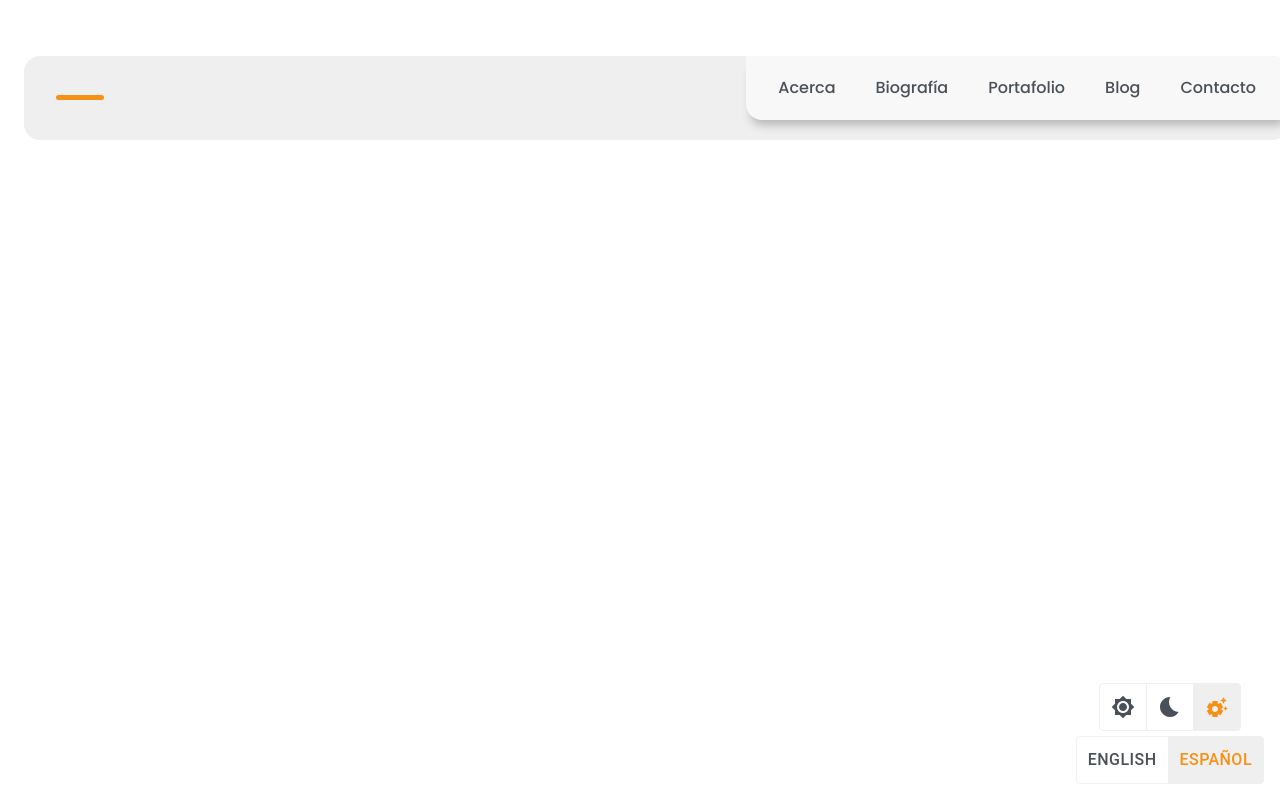
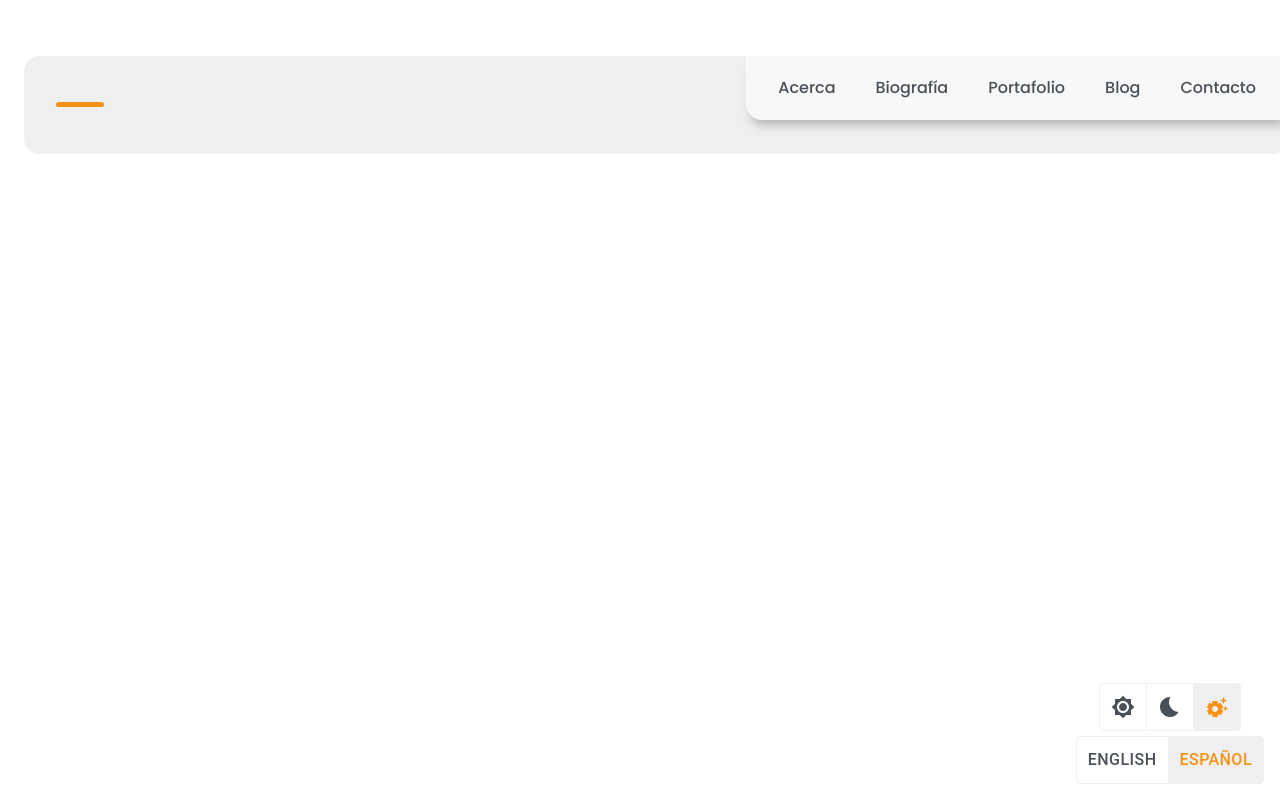
Before and after one commit to carlos-paezf/Professional_Portfolio, a React (Vite) app: page / in a window 1280 px wide. Shown: the top 800 px of the page. Built offline with nearby package versions, Linux system fonts and the light colour scheme.

Commit message:
`Update padding in .navbar to 25px 32px`

```diff
--- a/src/assets/styles/_layout.scss
+++ b/src/assets/styles/_layout.scss
@@ -14,7 +14,7 @@ main {
 
 .navbar {
     position: relative;
-    padding: 18px 32px;
+    padding: 25px 32px;
 
     .navbar__title {
         font-size: 2rem;
```
